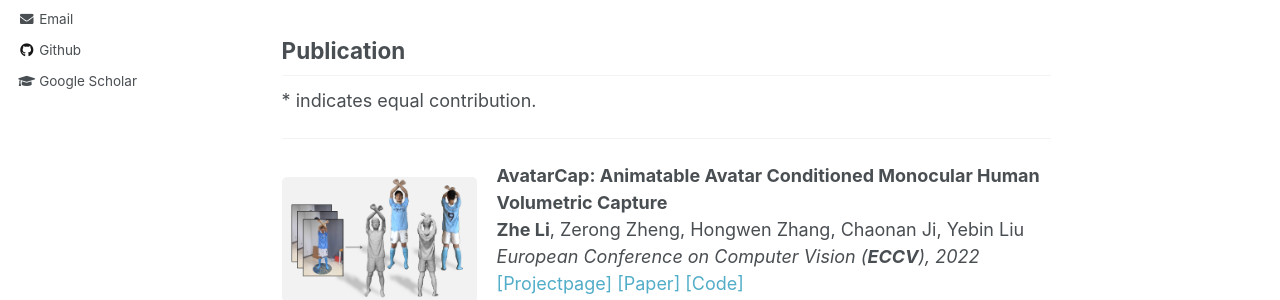
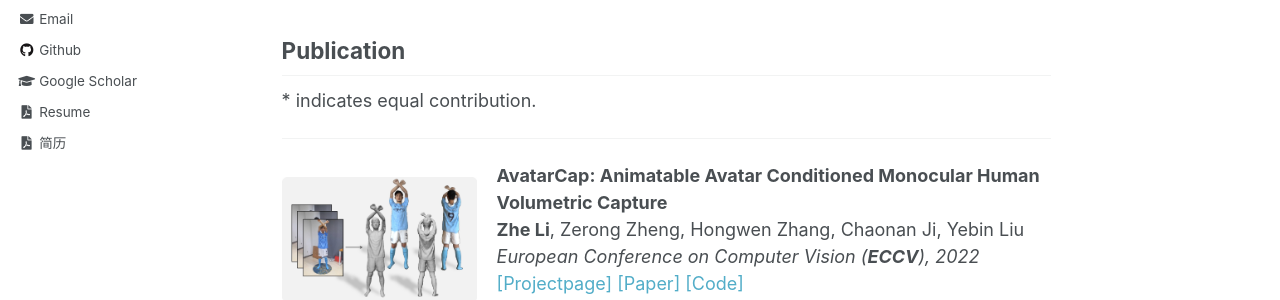
Before and after one commit to lizhe00/lizhe00.github.io, a Jekyll site: the page built from _pages/about.md, in a window 1280 px wide. Shown: the part 434-734 px from the top of the page. Built offline with Jekyll 4.4.1, drawn with Linux system fonts in a browser that asks for light colours.

Commit message:
Update resume

```diff
--- a/_config.yml
+++ b/_config.yml
@@ -115,6 +115,8 @@ author:
   xing             :
   youtube          :
   wikipedia        :
+  resume_EN        : http://lizhe00.github.io/files/Zhe_Li_Resume.pdf
+  resume_ZH        : http://lizhe00.github.io/files/李哲_简历.pdf
 
 
 # Reading Files
--- a/_includes/author-profile.html
+++ b/_includes/author-profile.html
@@ -106,6 +106,12 @@
       {% if author.googlescholar %}
         <li><a href="{{ author.googlescholar }}"><i class="fas fa-fw fa-graduation-cap"></i> Google Scholar</a></li>
       {% endif %}
+	  {% if author.resume_EN %}
+        <li><a href="{{ author.resume_EN }}"><i class="fas fa-fw fa-file-pdf"></i> Resume</a></li>
+      {% endif %}
+	  {% if author.resume_ZH %}
+        <li><a href="{{ author.resume_EN }}"><i class="fas fa-fw fa-file-pdf"></i> 简历</a></li>
+      {% endif %}
       {% if author.pubmed %}
         <li><a href="{{ author.pubmed }}"><i class="ai ai-pubmed-square ai-fw"></i> PubMed</a></li>
       {% endif %}
```
